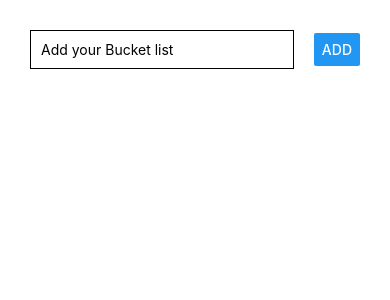
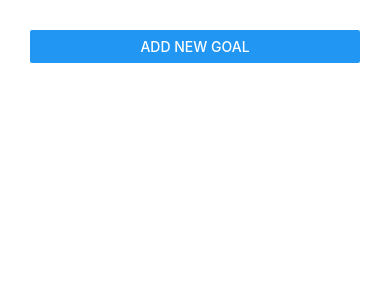
Before and after one commit to gyyomee/react-native-test, a React Native app in the folder practice/: screen / in a window 390 px wide. Shown: the top 300 px of the page. Built offline with nearby package versions, Linux system fonts and the light colour scheme.

Commit message:
Using modal to make goal add page visible을 이용해서 버튼을 눌렀을때 modal이 올라오고 내려가도록 구현

```diff
--- a/practice/App.js
+++ b/practice/App.js
@@ -1,21 +1,20 @@
 import React, { useState } from "react";
-import {
-  StyleSheet,
-  View,
-  FlatList
-} from "react-native";
+import { StyleSheet, View, FlatList, Button } from "react-native";
 
 import GoalItem from "./components/GoalItem";
 import GoalInput from "./components/GoalInput";
 
 export default function App() {
   const [couseGoals, setCoursgoals] = useState([]);
+  /* setIsAddMode는 isAddMode의 state를 변경하는 함수 */
+  const [isAddMode, setIsAddMode] = useState(false);
 
   const addGoalHandler = goalTitle => {
     setCoursgoals(currentGoals => [
       ...currentGoals,
       { id: Math.random().toString(), value: goalTitle }
     ]);
+    setIsAddMode(false);
   };
 
   const removeGoalHandler = goalId => {
@@ -27,8 +26,9 @@
 
   return (
     <View style={styles.screen}>
+      <Button title="Add New Goal" onPress={() => setIsAddMode(true)}/>
       {/*onAddGoal 또한 사용자 설정. button에게 props를 주어서 사용할 수 있도록함 */}
-      <GoalInput onAddGoal={addGoalHandler} />
+      <GoalInput visible={isAddMode} onAddGoal={addGoalHandler} />
       {/*GoalItem의 title에 item을 줌*/}
       <FlatList
         keyExtractor={(item, index) => item.id}
--- a/practice/components/GoalInput.js
+++ b/practice/components/GoalInput.js
@@ -1,5 +1,5 @@
 import React, { useState } from "react";
-import { View, TextInput, Button, StyleSheet } from "react-native";
+import { View, TextInput, Button, StyleSheet, Modal } from "react-native";
 
 const GoalInput = props => {
   const [enteredGoal, setEnteredGoal] = useState("");
@@ -8,7 +8,13 @@
     setEnteredGoal(enteredText);
   };
 
+  const AddGoalHandler = () => {
+      props.onAddGoal(enteredGoal);
+      setEnteredGoal('');
+  };
+
   return (
+    <Modal visible={props.visible} animationType="slide">
       <View style={styles.inputContainer}>
         <TextInput
           placeholder="Add your Bucket list"
@@ -16,9 +22,11 @@
           onChangeText={goalInputHandler}
           value={enteredGoal}
         />
+
         {/*button을 누르면 onAddGoal function 을 수행함*/}
-      <Button title="ADD" onPress={props.onAddGoal.bind(this, enteredGoal)} />
+        <Button title="ADD" onPress={AddGoalHandler} />
       </View>
+    </Modal>
   );
 };
 
@@ -26,15 +34,17 @@
 
 const styles = StyleSheet.create({
   inputContainer: {
-    flexDirection: "row",
-    justifyContent: "space-between",
-    alignItems: "center"
+    /*flexDirection default is coloum이라서 row일때만 입력해줘도됨*/
+    justifyContent: "center",
+    alignItems: "center",
+    flex: 1
   },
   input: {
     padding: 10,
     width: "80%",
     borderColor: "black",
-    borderWidth: 1
+    borderWidth: 1,
+    marginBottom: 10
   }
 });
 
```
Lines whose indentation alone changed are shown as unchanged.
